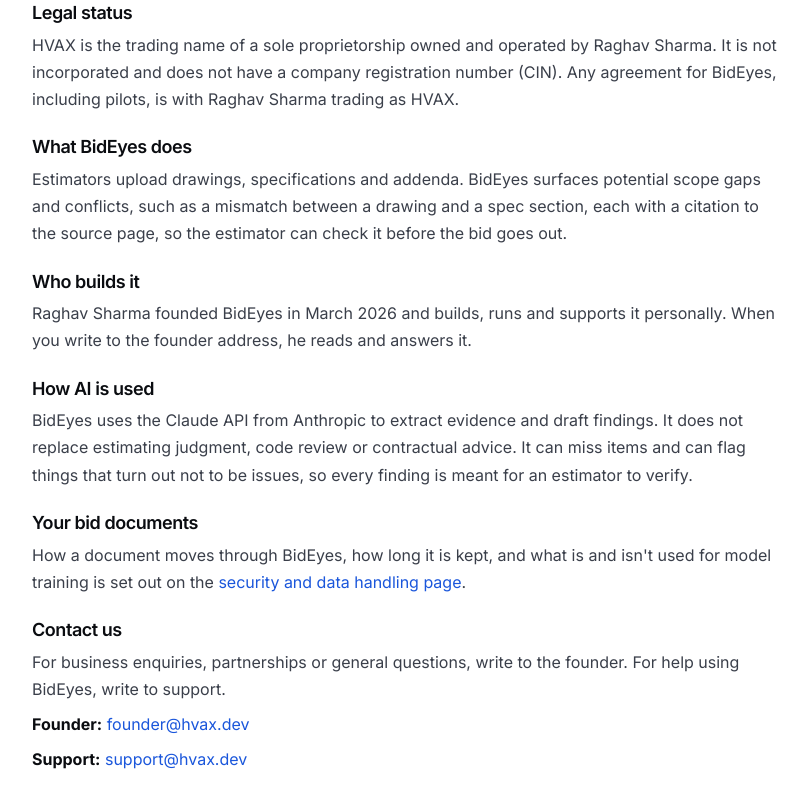
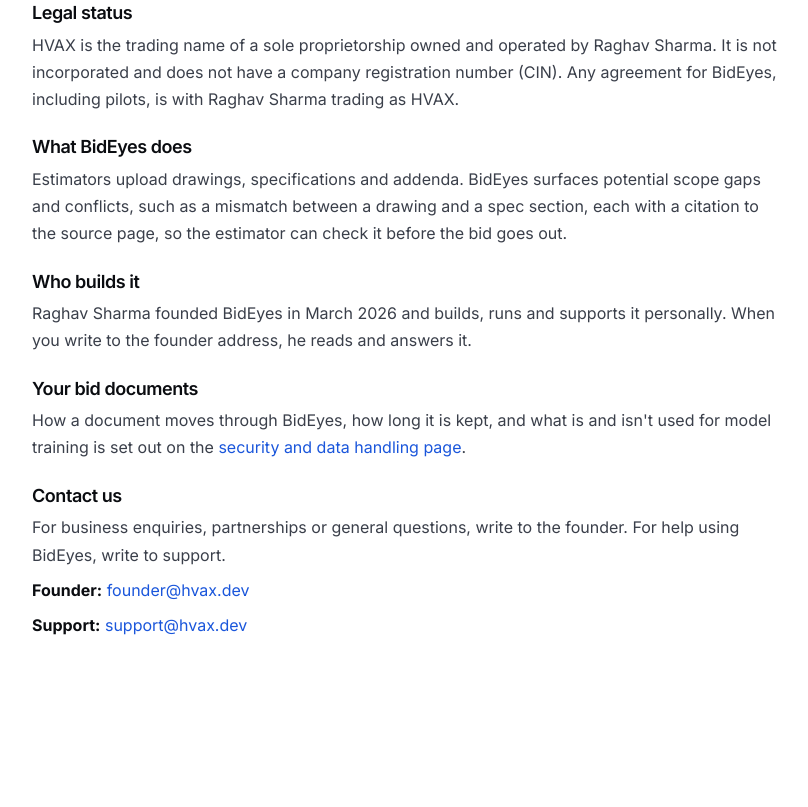
Before and after one commit to ghavra/hvax, a plain HTML site: page about.html in a window 1280 px wide. Shown: the part 1006-1813 px from the top of the page, without its empty margins (232-1040 px from the left). After the commit the page ends 1773 px from the top, so only its background shows below. Drawn offline with Linux system fonts and the light colour scheme.

Commit message:
Remove 'How AI is used' section from about page

```diff
--- a/about.html
+++ b/about.html
@@ -98,9 +98,6 @@
 
         <h3 style="font-size: var(--text-lg); font-weight: 600; margin-top: var(--s-6); margin-bottom: var(--s-2);">Who builds it</h3>
         <p>Raghav Sharma founded BidEyes in March 2026 and builds, runs and supports it personally. When you write to the founder address, he reads and answers it.</p>
-        <h3 style="font-size: var(--text-lg); font-weight: 600; margin-top: var(--s-6); margin-bottom: var(--s-2);">How AI is used</h3>
-        <p>BidEyes uses the Claude API from Anthropic to extract evidence and draft findings. It does not replace estimating judgment, code review or contractual advice. It can miss items and can flag things that turn out not to be issues, so every finding is meant for an estimator to verify.</p>
-
         <h3 style="font-size: var(--text-lg); font-weight: 600; margin-top: var(--s-6); margin-bottom: var(--s-2);">Your bid documents</h3>
         <p>How a document moves through BidEyes, how long it is kept, and what is and isn't used for model training is set out on the <a href="privacy.html" style="color: var(--accent);">security and data handling page</a>.</p>
 
```
